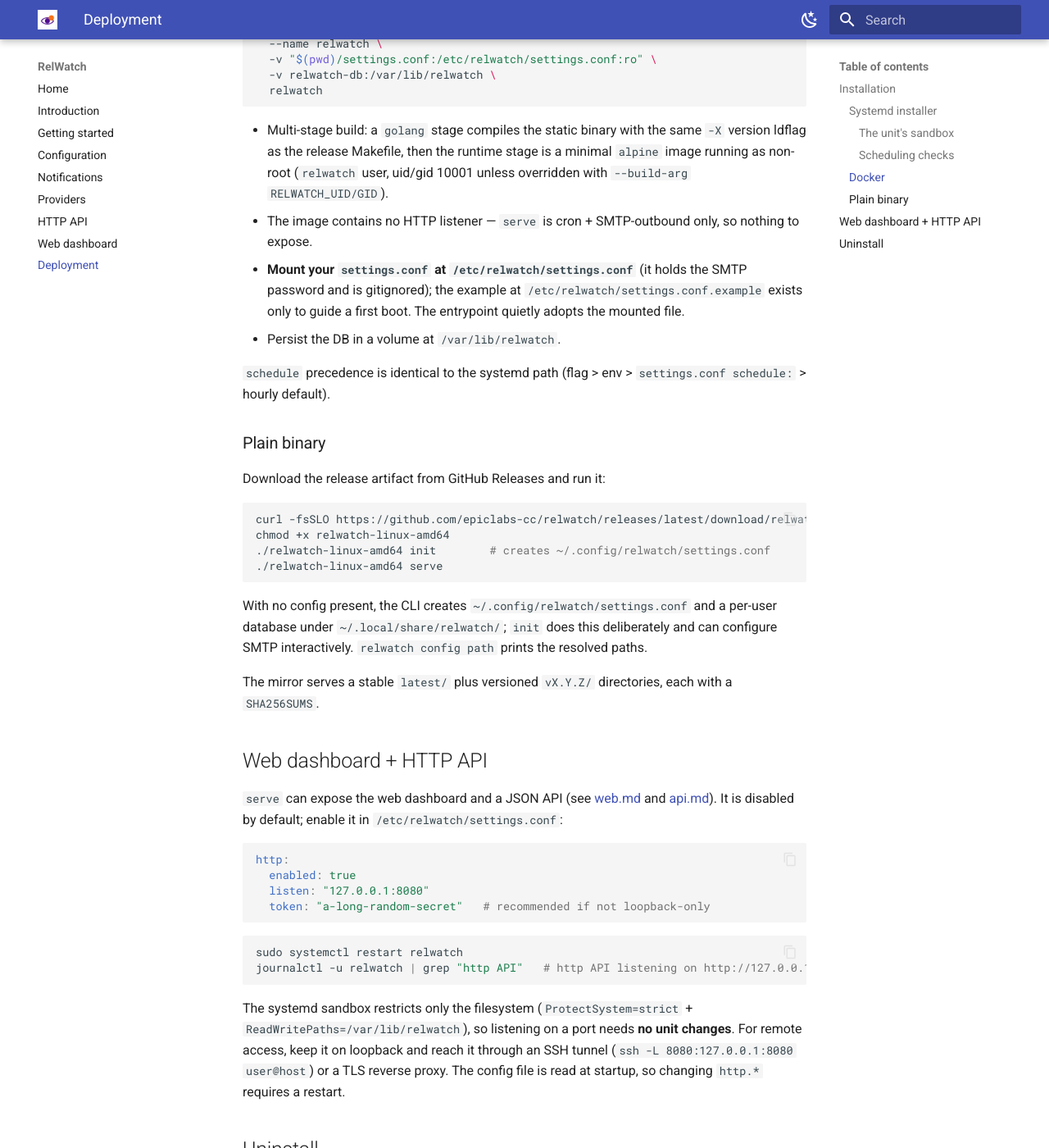
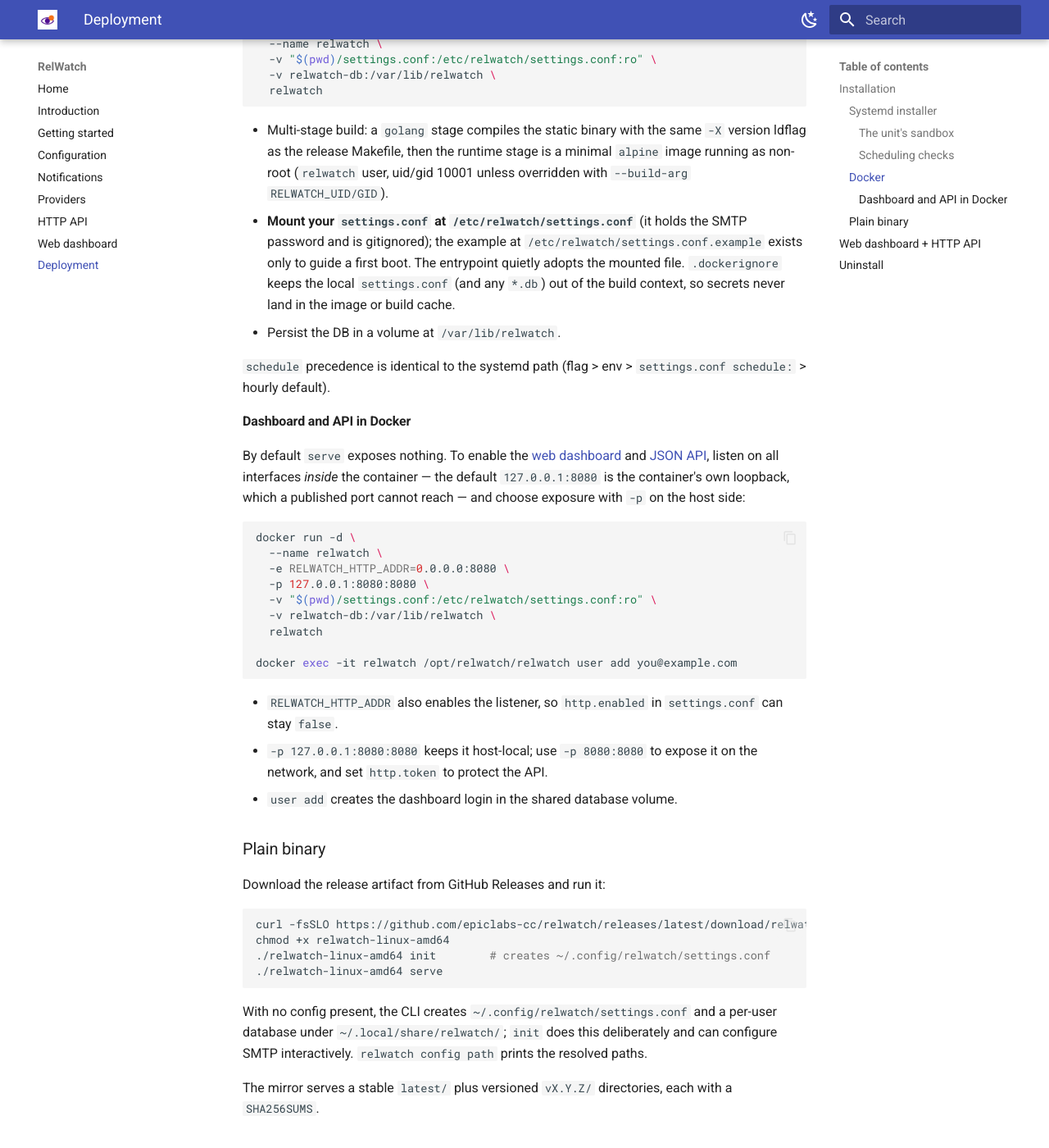
Before and after one commit to epiclabs-cc/relwatch, an MkDocs documentation site: the page built from docs/deployment.md, in a window 1280 px wide and 1400 px high, scrolled down 2607 px. Shown: the whole window at 82% size. Built offline with MkDocs 1.6.1 and Material for MkDocs 9.7.7, drawn with Linux system fonts in a browser that asks for light colours.

Commit message:
Add .dockerignore and document the HTTP listener in Docker
`COPY . .` sent the whole working tree to the build stage, including the
gitignored settings.conf (SMTP password), local *.db files and .git, so
secrets could end up in the build cache. .dockerignore now excludes them;
settings.conf is mounted at runtime as before.

Docs/Dockerfile still claimed the image has no HTTP listener. Document
enabling the dashboard/API in Docker: listen on 0.0.0.0 inside the
container (loopback isn't reachable through a published port), publish
with -p, and create a dashboard user via `docker exec ... user add`.

Co-Authored-By: Claude Opus 5.5 <noreply@anthropic.com>

````diff
--- a/docs/deployment.md
+++ b/docs/deployment.md
@@ -111,16 +111,41 @@ docker run -d \
   `-X` version ldflag as the release Makefile, then the runtime stage is a
   minimal `alpine` image running as non-root (`relwatch` user, uid/gid 10001
   unless overridden with `--build-arg RELWATCH_UID/GID`).
-- The image contains no HTTP listener — `serve` is cron + SMTP-outbound only,
-  so nothing to expose.
 - **Mount your `settings.conf` at `/etc/relwatch/settings.conf`** (it holds
   the SMTP password and is gitignored); the example at
   `/etc/relwatch/settings.conf.example` exists only to guide a first boot.
-  The entrypoint quietly adopts the mounted file.
+  The entrypoint quietly adopts the mounted file. `.dockerignore` keeps the
+  local `settings.conf` (and any `*.db`) out of the build context, so secrets
+  never land in the image or build cache.
 - Persist the DB in a volume at `/var/lib/relwatch`.
 
 `schedule` precedence is identical to the systemd path (flag > env >
 `settings.conf schedule:` > hourly default).
+
+#### Dashboard and API in Docker
+
+By default `serve` exposes nothing. To enable the [web dashboard](web.md) and
+[JSON API](api.md), listen on all interfaces *inside* the container — the
+default `127.0.0.1:8080` is the container's own loopback, which a published
+port cannot reach — and choose exposure with `-p` on the host side:
+
+```sh
+docker run -d \
+  --name relwatch \
+  -e RELWATCH_HTTP_ADDR=0.0.0.0:8080 \
+  -p 127.0.0.1:8080:8080 \
+  -v "$(pwd)/settings.conf:/etc/relwatch/settings.conf:ro" \
+  -v relwatch-db:/var/lib/relwatch \
+  relwatch
+
+docker exec -it relwatch /opt/relwatch/relwatch user add you@example.com
+```
+
+- `RELWATCH_HTTP_ADDR` also enables the listener, so `http.enabled` in
+  `settings.conf` can stay `false`.
+- `-p 127.0.0.1:8080:8080` keeps it host-local; use `-p 8080:8080` to expose
+  it on the network, and set `http.token` to protect the API.
+- `user add` creates the dashboard login in the shared database volume.
 
 ### Plain binary
 
````
Also changed, not shown: 2 other files.
